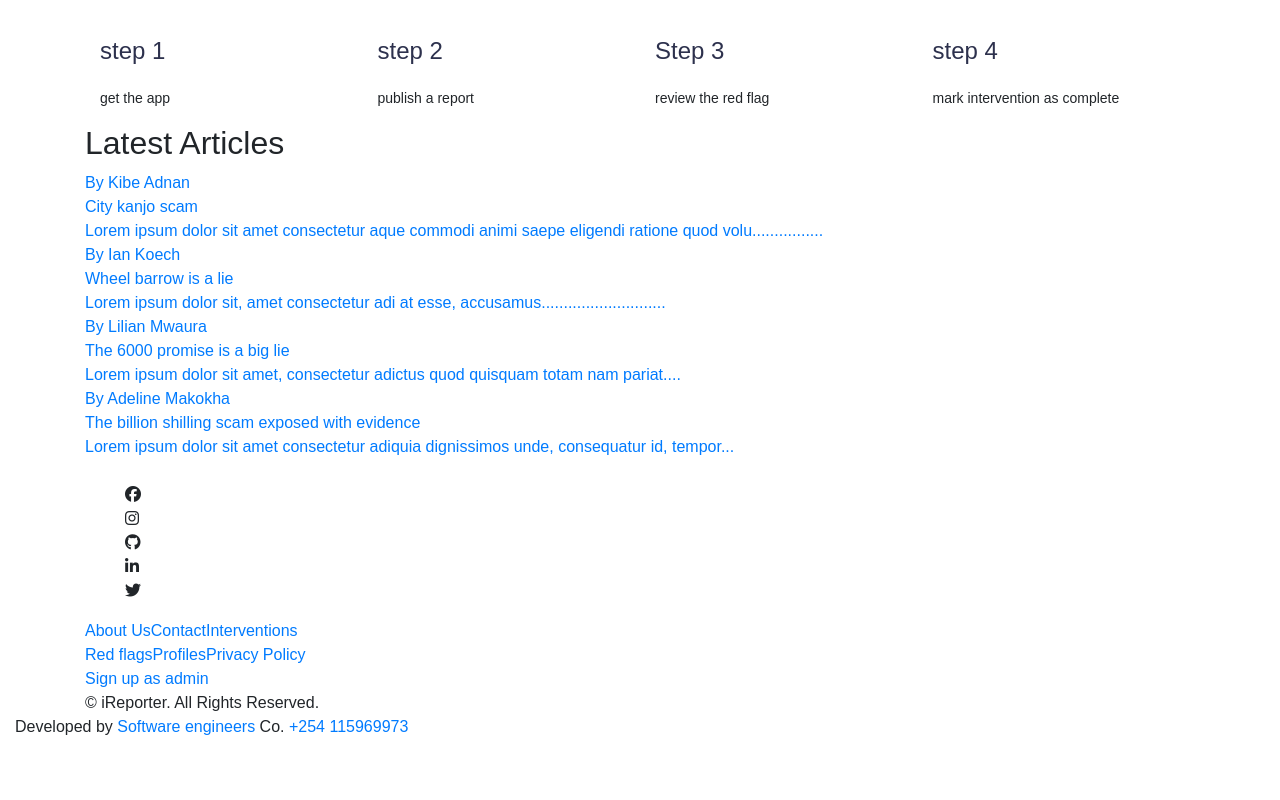
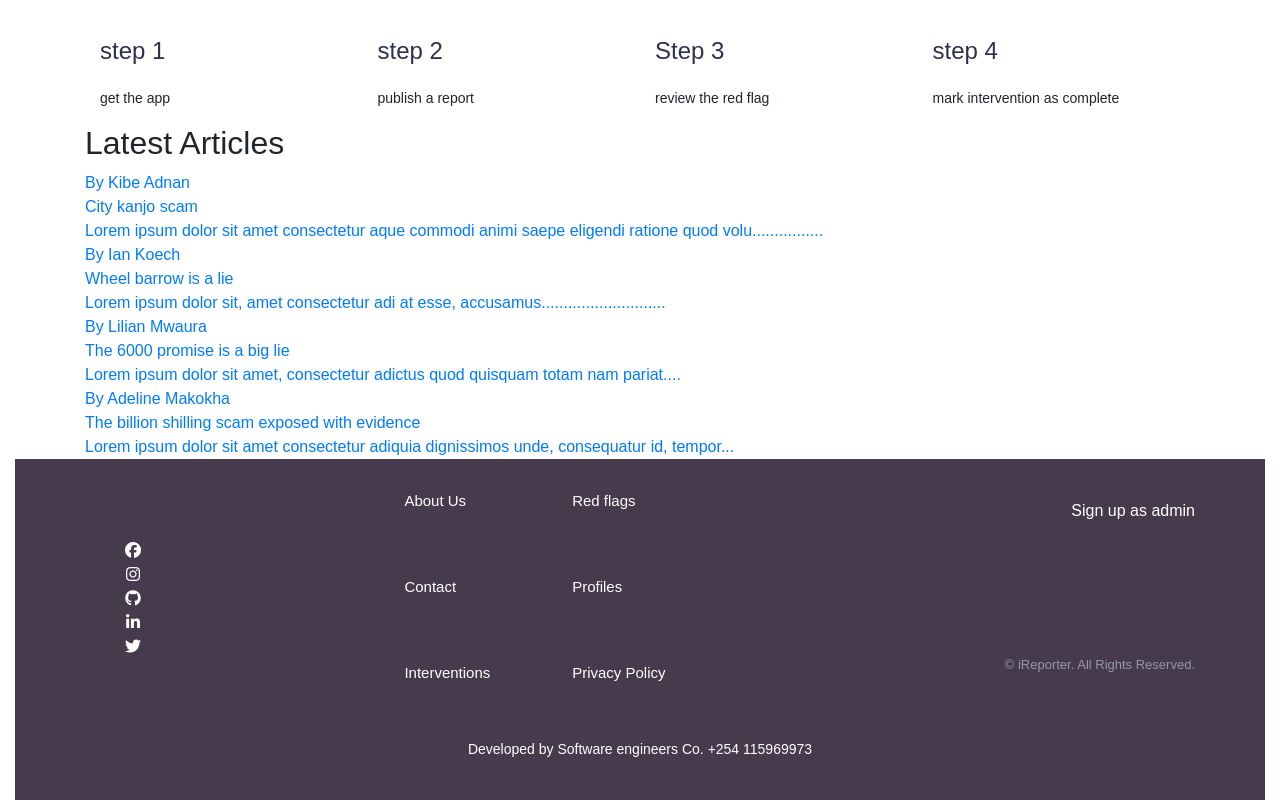
Before and after one commit to NessaAz/iReporter, an Angular app in the folder Front-End/iReporter/: page / in a window 1280 px wide. Shown: the part 1370-2170 px from the top of the page. Before the commit the page ends 2109 px from the top, so only its background shows below. Built offline with nearby package versions, Linux system fonts and the light colour scheme; grey boxes are pictures that could not be loaded; some icons are missing.

Commit message:
add footer styling

```diff
--- a/Front-End/iReporter/src/app/components/landing/landing.component.css
+++ b/Front-End/iReporter/src/app/components/landing/landing.component.css
@@ -103,3 +103,127 @@
     font-size: 0.875rem;
     line-height: 1.5;
   }
+
+  /* end of feature */
+
+  /* footer */
+  .footer {
+    background-color: #453b4c;
+    color: white;
+    padding: 2.5rem;
+    text-align: center;
+  }
+  @media (min-width: 64em) {
+    .footer .container {
+      display: grid;
+      grid-template-columns: 2fr 1fr 1fr 3fr;
+      grid-template-rows: 1fr auto;
+      grid-template-areas: "logo links1 links2 cta" "social links1 links2 copyright";
+      gap: 1rem;
+      justify-items: start;
+    }
+  }
+  .footer a {
+    color: white;
+  }
+  .footer__logo {
+    display: inline-block;
+  }
+  @media (max-width: 63.9375em) {
+    .footer__logo {
+      margin-bottom: 1.875rem;
+    }
+  }
+  @media (min-width: 64em) {
+    .footer__logo {
+      grid-area: logo;
+    }
+  }
+  @media (max-width: 63.9375em) {
+    .social-links {
+      margin-bottom: 1.875rem;
+    }
+  }
+  @media (min-width: 64em) {
+    .social-links {
+      grid-area: social;
+      align-self: end;
+      size: 1cm;
+    }
+  }
+  .social-links ul {
+    display: inline-block;
+    height: 1.25rem;
+  }
+  .social-links ul {
+    transition: fill 150ms ease-in-out;
+  }
+  .social-links ::hover  {
+    fill: #E5989B;
+  }
+  .social-links ul:not(:last-child) {
+    margin-right: 1rem;
+  }
+  .footer__links {
+    display: flex;
+    flex-direction: column;
+    align-items: center;
+    font-size: 0.9375rem;
+  }
+  @media (min-width: 64em) {
+    .footer__links {
+      justify-content: space-between;
+      align-items: start;
+    }
+  }
+  @media (min-width: 64em) {
+    .footer__links.col1 {
+      grid-area: links1;
+    }
+  }
+  @media (max-width: 63.9375em) {
+    .footer__links.col2 {
+      margin-bottom: 1.875rem;
+    }
+  }
+  @media (min-width: 64em) {
+    .footer__links.col2 {
+      grid-area: links2;
+    }
+  }
+  .footer__links a {
+    line-height: .25;
+    transition: color 150ms ease-in-out;
+  }
+  .footer__links a:hover {
+    color: #FFB4A2;
+  }
+  @media (min-width: 64em) {
+    .footer__cta {
+      grid-area: cta;
+      text-align: right;
+      justify-self: end;
+    }
+  }
+  @media (max-width: 63.9375em) {
+    .footer__cta a.button {
+      margin-bottom: 1.875rem;
+    }
+  }
+  .footer__copyright {
+    font-size: 0.8125rem;
+    color: #9698a6;
+  }
+  @media (min-width: 64em) {
+    .footer__copyright {
+      grid-area: copyright;
+      align-self: end;
+      justify-self: end;
+    }
+  }
+  .footer .attribution {
+    margin-top: 4rem;
+    font-size: 0.875rem;
+  }
+
+  /* end of footer */
```
